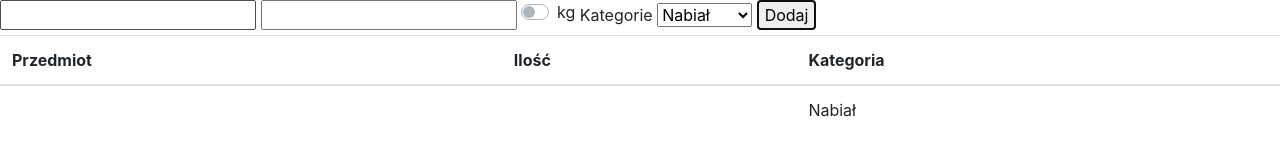
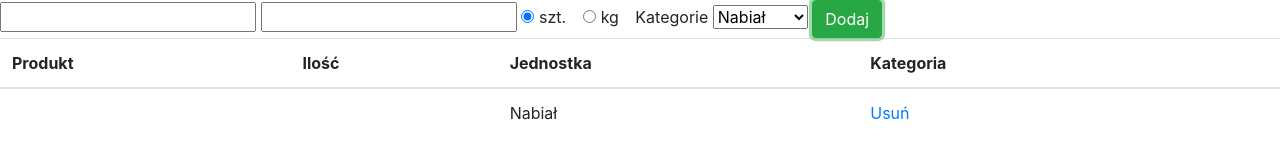
Before and after one commit to greesik/shopping-list, a website built with webpack: page app/index.html in a window 1280 px wide. Both pictures are taken after a click on the button "Dodaj". Built offline with nearby package versions, Linux system fonts and the light colour scheme.

Commit message:
row deletion

```diff
--- a/app/index.html
+++ b/app/index.html
@@ -12,9 +12,13 @@
     <form action="">
         <input type="text" id="item">
         <input type="number" id="quantity">
-        <div class="custom-control custom-switch" style="display: inline">
-            <input type="checkbox" class="custom-control-input" id="customSwitch1">
-            <label class="custom-control-label" for="customSwitch1">kg</label>
+        <div class="form-check form-check-inline">
+            <input class="form-check-input" type="radio" name="inlineRadioOptions" id="inlineRadio1" value="option1" checked>
+            <label class="form-check-label" for="inlineRadio1">szt.</label>
+        </div>
+        <div class="form-check form-check-inline">
+            <input class="form-check-input" type="radio" name="inlineRadioOptions" id="inlineRadio2" value="option2">
+            <label class="form-check-label" for="inlineRadio2">kg</label>
         </div>
         <label for="categories">Kategorie</label>
         <select name="categories" id="categories">
@@ -24,19 +28,25 @@
             <option value="bread">Pieczywo</option>
             <option value="meat">Mięso</option>
         </select>
-        <button type="button" id="add">Dodaj</button>
+        <button type="button" class="btn btn-success" id="add">Dodaj</button>
     </form>
     <table class="table" id="orders">
         <thead>
         <tr>
             <th>
-                Przedmiot
+                Produkt
             </th>
             <th>
                 Ilość
             </th>
             <th>
+                Jednostka
+            </th>
+            <th>
                 Kategoria
+            </th>
+            <th>
+
             </th>
         </tr>
         </thead>
--- a/app/js/app.js
+++ b/app/js/app.js
@@ -1,3 +1,5 @@
+import "../scss/main.scss";
+
 let addButton = document.querySelector("#add");
 let tBody = document.querySelector("tbody");
 let categoryInput = document.querySelector("#categories");
@@ -16,5 +18,16 @@ addButton.addEventListener("click", function(){
     let td3 = document.createElement("td");
     td3.innerText = categoryInput.options[categoryInput.selectedIndex].text;
     tr1.appendChild(td3);
+    let td4 = document.createElement("td");
+    td4.innerHTML = "<a href='#' class='delete'>Usuń</a>";
+    tr1.appendChild(td4);
     tBody.appendChild(tr1);
+
+    let deleteRow = document.querySelectorAll(".delete");
+    for (let i=0; i<deleteRow.length; i++){
+        deleteRow[i].addEventListener("click", function(){
+            deleteRow[i].parentElement.parentElement.remove();
+        });
+    };
+
 });
--- a/package.json
+++ b/package.json
@@ -25,6 +25,7 @@
     "css-loader": "^3.6.0",
     "html-webpack-plugin": "^4.3.0",
     "node-sass": "^4.14.1",
+    "postcss-loader": "^3.0.0",
     "sass-loader": "^9.0.2",
     "style-loader": "^1.2.1",
     "webpack": "^4.43.0",
```
Also changed, not shown: app/scss/main.scss (added), 1 other file.
